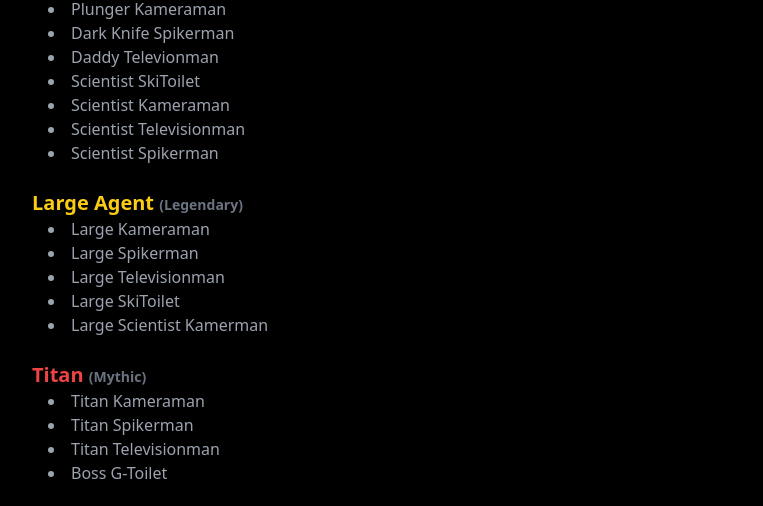
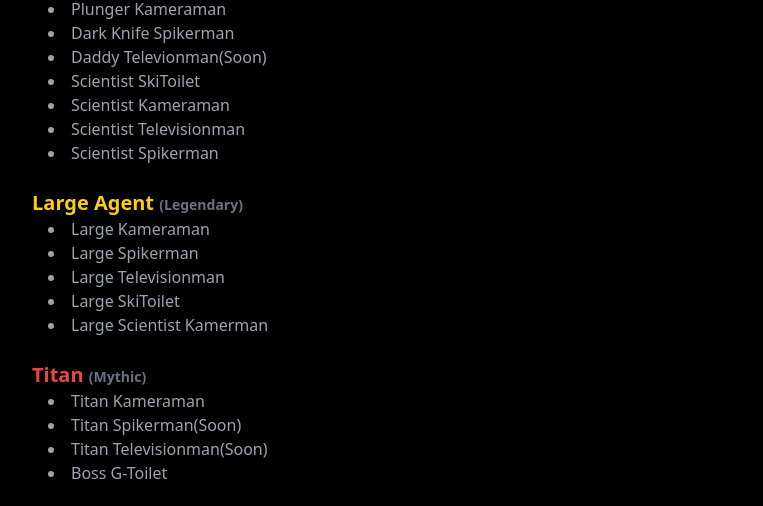
Before and after one commit to hoanglong22082011-hue/Machine-Tower-Defense, a plain HTML site: page index.html in a window 1280 px wide. Shown: the part 396-902 px from the top of the page, without its empty margins (120-883 px from the left). Drawn offline with nearby package versions, Linux system fonts and the light colour scheme.

Commit message:
Update index.html

```diff
--- a/index.html
+++ b/index.html
@@ -34,7 +34,7 @@
           <ul class="list-disc list-inside text-gray-400 ml-4">
             <li>Plunger Kameraman</li>
             <li>Dark Knife Spikerman</li>
-            <li>Daddy Televionman</li>
+            <li>Daddy Televionman(Soon)</li>
             <li>Scientist SkiToilet</li>
             <li>Scientist Kameraman</li>
             <li>Scientist Televisionman</li>
@@ -57,8 +57,8 @@
           <h3 class="text-xl font-bold text-red-500">Titan <span class="text-gray-500 text-sm">(Mythic)</span></h3>
           <ul class="list-disc list-inside text-gray-400 ml-4">
             <li>Titan Kameraman</li>
-            <li>Titan Spikerman</li>
-            <li>Titan Televisionman</li>
+            <li>Titan Spikerman(Soon)</li>
+            <li>Titan Televisionman(Soon)</li>
             <li>Boss G-Toilet</li>
           </ul>
         </div>
```
